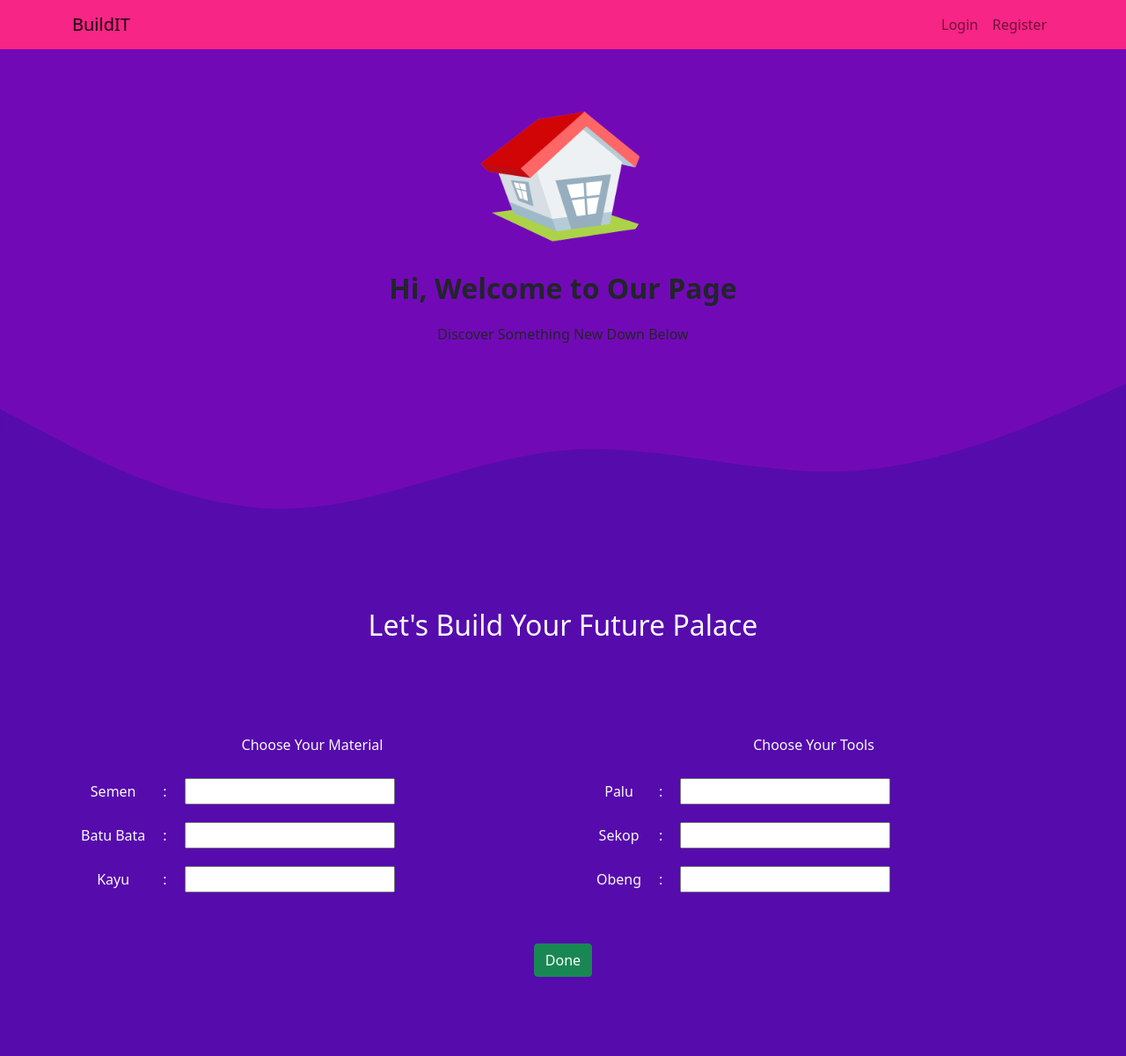
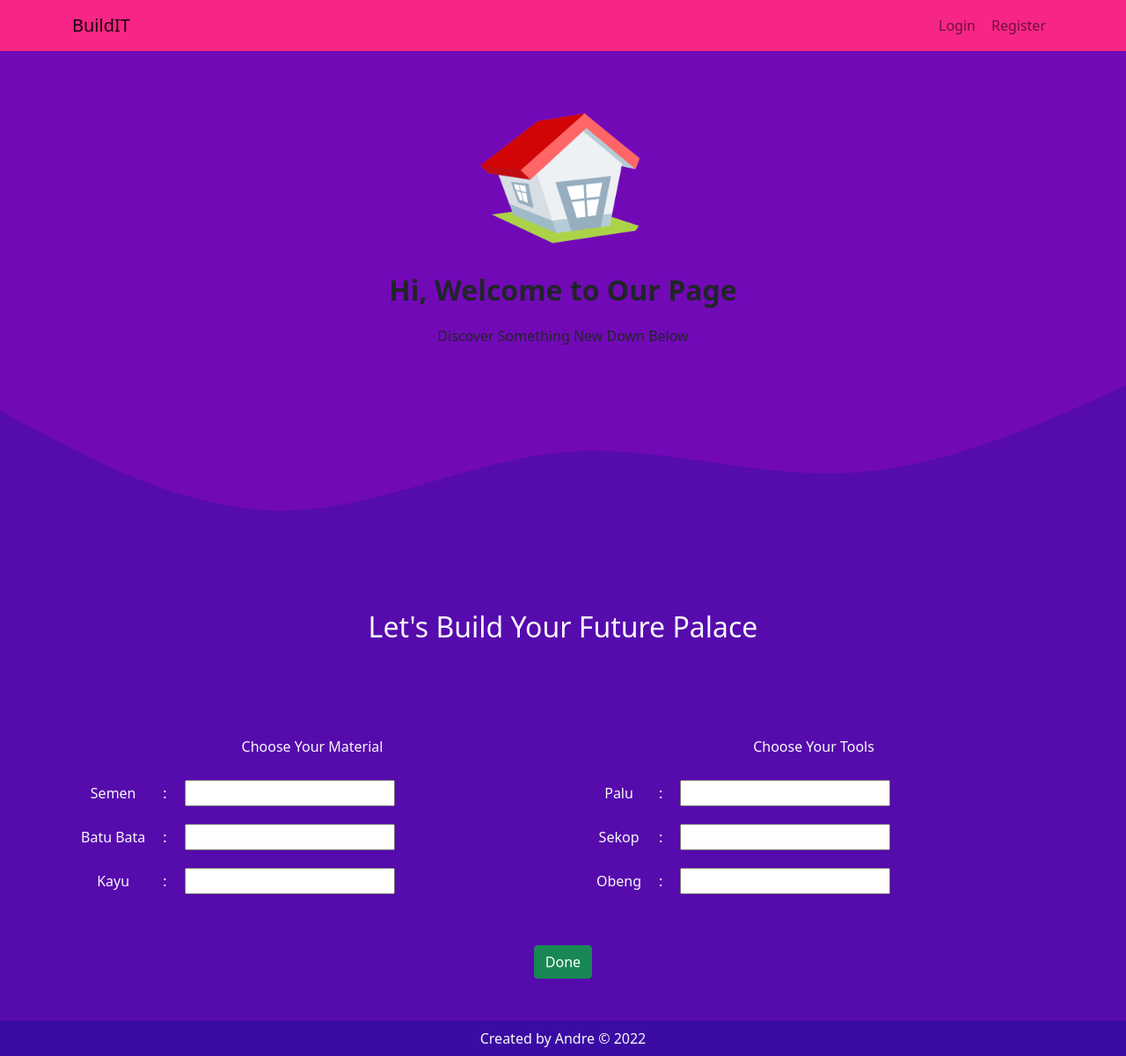
Before and after one commit to andreandriand/simple-crud, a PHP site: page / in a window 1280 px wide. Shown: the whole page at 88% size. Before the commit the page ends 1111 px from the top, so only its background shows below. Run offline with PHP 8.4, Linux system fonts and the light colour scheme.

Commit message:
Menambahkan Login dan Register

```diff
--- a/index.html
+++ b/index.html
@@ -7,6 +7,7 @@
     <title>Landing Page</title>
     <link rel="stylesheet" href="style.css" />
     <link href="https://cdn.jsdelivr.net/npm/bootstrap@5.1.3/dist/css/bootstrap.min.css" rel="stylesheet" integrity="sha384-1BmE4kWBq78iYhFldvKuhfTAU6auU8tT94WrHftjDbrCEXSU1oBoqyl2QvZ6jIW3" crossorigin="anonymous" />
+    <link rel="stylesheet" href="https://cdn.jsdelivr.net/npm/bootstrap-icons@1.8.1/font/bootstrap-icons.css">
   </head>
   <body>
     <!-- Navbar -->
@@ -19,8 +20,12 @@
         </button>
         <div class="collapse navbar-collapse" id="navbarNavAltMarkup">
           <div class="navbar-nav ms-auto">
-            <a class="nav-link" href="#">Login</a>
-            <a class="nav-link" href="#">Register</a>
+            <button type="button" class="nav-link btn" data-bs-toggle="modal" data-bs-target="#login">
+              Login
+            </button>
+            <button type="button" class="nav-link btn" data-bs-toggle="modal" data-bs-target="#register">
+              Register
+            </button>
           </div>
         </div>
       </div>
@@ -135,6 +140,79 @@
 
     <!-- End CRUD -->
 
+    <!-- Login -->
+
+    <div class="modal fade" id="login" data-bs-backdrop="static" data-bs-keyboard="false" tabindex="-1" aria-labelledby="staticBackdropLabel" aria-hidden="true">
+      <div class="modal-dialog">
+        <div class="modal-content">
+          <div class="modal-header">
+            <h5 class="modal-title" id="staticBackdropLabel">Login</h5>
+            <button type="button" class="btn-close" data-bs-dismiss="modal" aria-label="Close"></button>
+          </div>
+          <form method="POST" action=""></form>
+            <div class="modal-body">
+                <div class="form-group">
+                  <label for="exampleInputEmail1">Username : </label>
+                  <input type="email" class="form-control" id="exampleInputEmail1" aria-describedby="emailHelp" placeholder="Username">
+                </div>
+                <div class="form-group">
+                  <label for="exampleInputPassword1">Password : </label>
+                  <input type="password" class="form-control" id="exampleInputPassword1" placeholder="Password">
+                </div>
+            </div>
+            <div class="modal-footer">
+              <button type="button" class="btn btn-secondary" data-bs-dismiss="modal">Cancel</button>
+              <button type="submit" name="login" class="btn btn-primary">Login</button>
+            </div>
+          </form>
+        </div>
+      </div>
+    </div>
+
+    <!-- End Login -->
+
+    <!-- Register -->
+
+    <div class="modal fade" id="register" data-bs-backdrop="static" data-bs-keyboard="false" tabindex="-1" aria-labelledby="staticBackdropLabel" aria-hidden="true">
+      <div class="modal-dialog">
+        <div class="modal-content">
+          <div class="modal-header">
+            <h5 class="modal-title" id="staticBackdropLabel">Register</h5>
+            <button type="button" class="btn-close" data-bs-dismiss="modal" aria-label="Close"></button>
+          </div>
+          <form method="POST" action=""></form>
+            <div class="modal-body">
+                <div class="form-group">
+                  <label for="exampleInputEmail1">Username : </label>
+                  <input type="email" class="form-control" id="exampleInputEmail1" aria-describedby="emailHelp" placeholder="Username">
+                </div>
+                <div class="form-group">
+                  <label for="email">Email : </label>
+                  <input type="password" class="form-control" id="email" placeholder="Your Email">
+                </div>
+                <div class="form-group">
+                  <label for="exampleInputPassword1">Password : </label>
+                  <input type="password" class="form-control" id="exampleInputPassword1" placeholder="Password">
+                </div>
+            </div>
+            <div class="modal-footer">
+              <button type="button" class="btn btn-secondary" data-bs-dismiss="modal">Cancel</button>
+              <button type="submit" name="register" class="btn btn-primary">Register</button>
+            </div>
+          </form>
+        </div>
+      </div>
+    </div>
+
+    <!-- End Register -->
+
+    <!-- Footer -->
+
+    <footer id="footer" class="bg-footer text-light text-center p-2">Created by Andre &copy; 2022</footer>
+
+    <!-- End Footer -->
+
+
     <script src="https://cdn.jsdelivr.net/npm/bootstrap@5.1.3/dist/js/bootstrap.bundle.min.js" integrity="sha384-ka7Sk0Gln4gmtz2MlQnikT1wXgYsOg+OMhuP+IlRH9sENBO0LRn5q+8nbTov4+1p" crossorigin="anonymous"></script>
   </body>
 </html>
--- a/style.css
+++ b/style.css
@@ -9,3 +9,11 @@
 .bg-purple2 {
   background-color: #560bad;
 }
+
+.bg-footer {
+  background-color: #3a0ca3;
+}
+
+.bg-login {
+  background-color: #4361ee;
+}
```
